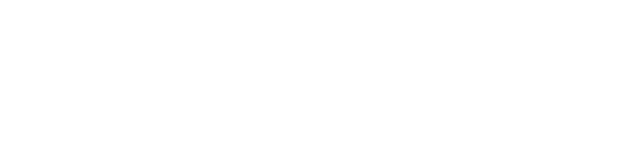
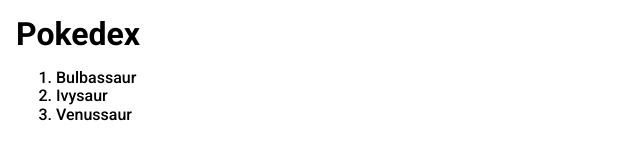
Before and after one commit to Pira4Ever/pokedex, a plain HTML site: page index.html in a window 1280 px wide. Shown: the whole page, without its empty margins (0-640 px from the left). Drawn offline with nearby package versions, Linux system fonts and the light colour scheme.

Commit message:
feat: initial style
Signed-off-by: Octavio Piratininga <59701790+Pira4Ever@users.noreply.github.com>

```diff
--- a/assets/styles/global.css
+++ b/assets/styles/global.css
@@ -1,3 +1,11 @@
 * {
   font-family: 'Roboto', sans-serif;
 }
+
+.content {
+  padding: 1rem;
+}
+
+.content h1 {
+  margin: 0;
+}
--- a/index.html
+++ b/index.html
@@ -14,6 +14,14 @@
   <link rel="stylesheet" href="assets/styles/global.css">
 </head>
 <body>
+  <section class="content">
+    <h1>Pokedex</h1>
+    <ol>
+      <li>Bulbassaur</li>
+      <li>Ivysaur</li>
+      <li>Venussaur</li>
+    </ol>
+  </section>
   <script src="assets/scripts/main.js" defer></script>
 </body>
 </html>
```
